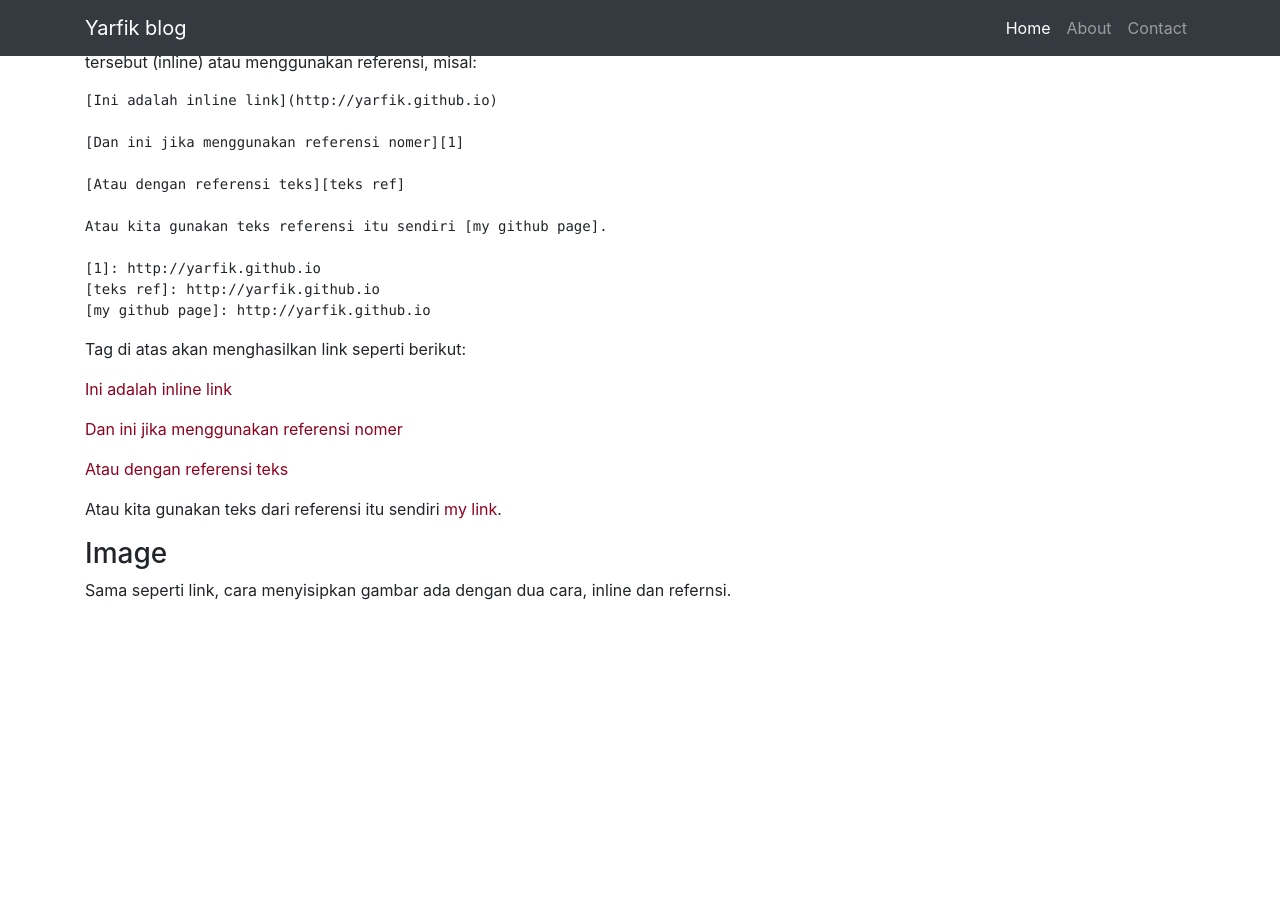
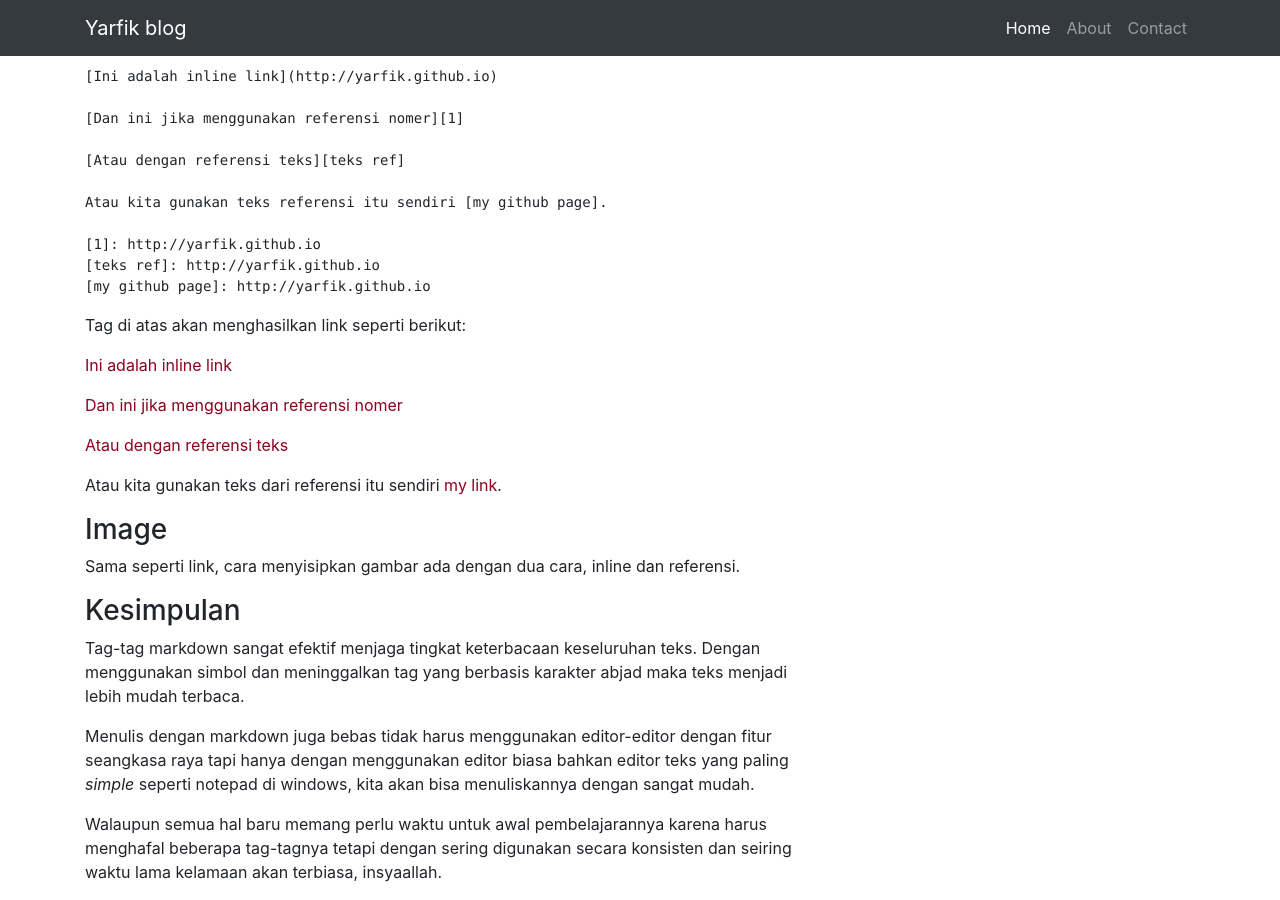
Before and after one commit to yarfik/yarfik.github.io, a Jekyll site: the page built from _posts/markdown/2019-07-04-Tags.md, in a window 1280 px wide and 900 px high, scrolled down 2628 px. Built offline with Jekyll 4.4.1, drawn with Linux system fonts in a browser that asks for light colours; before the commit the page ends 3246 px from its top, so only the background shows below that; some of the changed text lies outside the part shown.

Commit message:
edit tags

````diff
--- a/_posts/markdown/2019-07-04-Tags.md
+++ b/_posts/markdown/2019-07-04-Tags.md
@@ -50,7 +50,7 @@
 ```
 
 ### Unordered List
-Daftar tanpa nomer biasanya untuk point-point tertentu yang tidak memerlukan urutan, misal untuk menjadi seorang yang sukses diperlukan:
+Daftar tanpa nomer untuk menjelaskan menggunakan point-point tertentu yang tidak memerlukan urutan, misal untuk menjadi seorang yang sukses diperlukan:
 
 * Visi atau impian
 * Aksi tanpa tapi
@@ -75,22 +75,22 @@
 cetak(s);
 ```
 
-Dengan menempatkan teks di antara 3 petik terbalik, maka teks tersebut akan ditampilkan sebagai kode pemrograman.
+Dengan menempatkan teks di antara 3 petik terbalik, maka teks tersebut akan ditampilkan sebagai kode pemrograman. Di html sepadan dengan tag `<code>`.
 
 ### Horizontal Rule
 Garis lurus mendatar yang multifungsi untuk pemisah antara bagian atas dan bawah, bisa menggunakan 3 cara:
 
-1. Tiga karakter Karakter minus:
+* Tiga karakter Karakter minus:
 (`---`)
 
 ---
 
-2. Tiga karakter bintang:
+* Tiga karakter bintang:
 (`***`)
 
 ***
 
-3. Tiga karakter garis bawah:
+* Tiga karakter garis bawah:
 (`___`)
 
 ___
@@ -129,4 +129,11 @@
 
 
 ### Image
-Sama seperti link, cara menyisipkan gambar ada dengan dua cara, inline dan refernsi.
+Sama seperti link, cara menyisipkan gambar ada dengan dua cara, inline dan referensi.
+
+### Kesimpulan
+Tag-tag markdown sangat efektif menjaga tingkat keterbacaan keseluruhan teks. Dengan menggunakan simbol dan meninggalkan tag yang berbasis karakter abjad maka teks menjadi lebih mudah terbaca.
+
+Menulis dengan markdown juga bebas tidak harus menggunakan editor-editor dengan fitur seangkasa raya tapi hanya dengan menggunakan editor biasa bahkan editor teks yang paling *simple* seperti notepad di windows, kita akan bisa menuliskannya dengan sangat mudah.
+
+Walaupun semua hal baru memang perlu waktu untuk awal pembelajarannya karena harus menghafal beberapa tag-tagnya tetapi dengan sering digunakan secara konsisten dan seiring waktu lama kelamaan akan terbiasa, insyaallah.
````
Also changed, not shown: other parts of _posts/markdown/2019-07-04-Tags.md (+1 -1 lines).
